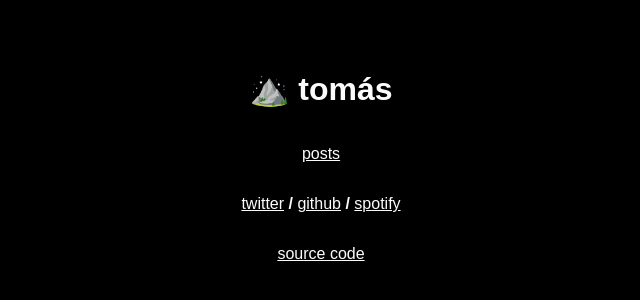
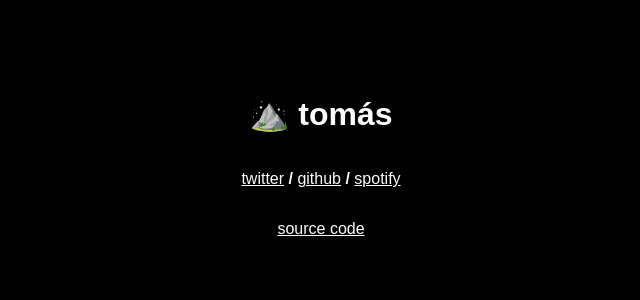
Before and after one commit to togademi/togademi.com, a plain HTML site: page index.html in a window 1280 px wide. Shown: the part 204-504 px from the top of the page, without its empty margins (319-959 px from the left). Drawn offline with Linux system fonts and the light colour scheme.

Commit message:
Remove link to posts in home page, for the moment

```diff
--- a/index.html
+++ b/index.html
@@ -12,7 +12,6 @@
 <body>
   <div class="centered">
     <h1>⛰️ tomás</h1>
-    <p><a href="posts.html">posts</a></p>
     <p><a href="https://twitter.com/togademi" target="_blank">twitter</a> <strong>/</strong> <a href="https://github.com/togademi/" target="_blank">github</a> <strong>/</strong> <a href="https://open.spotify.com/user/togademi" target="_blank">spotify</a></p>
     <p><a href="https://github.com/togademi/togademi.com" target="_blank">source code</a></p>
   </div>
```
